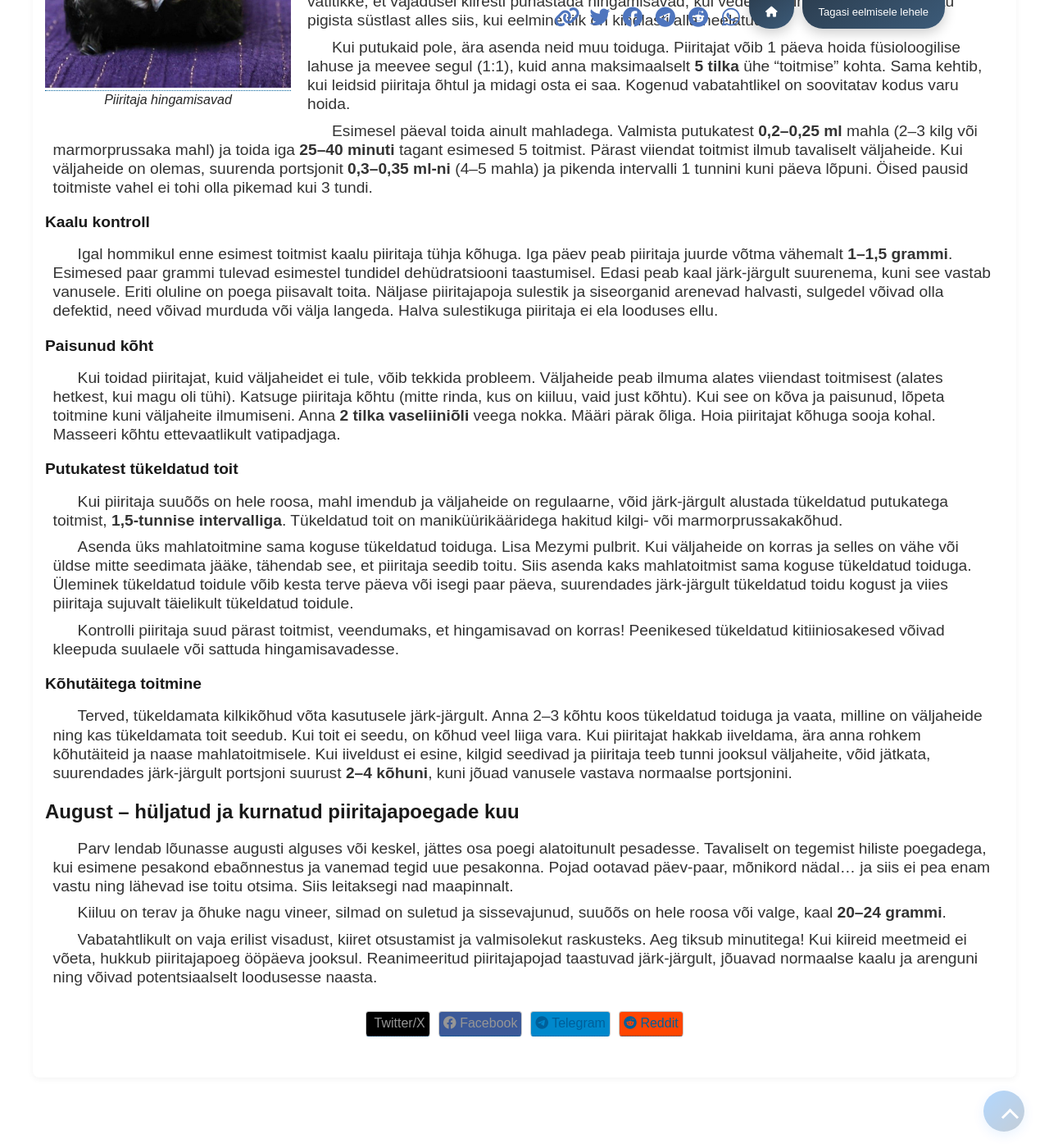
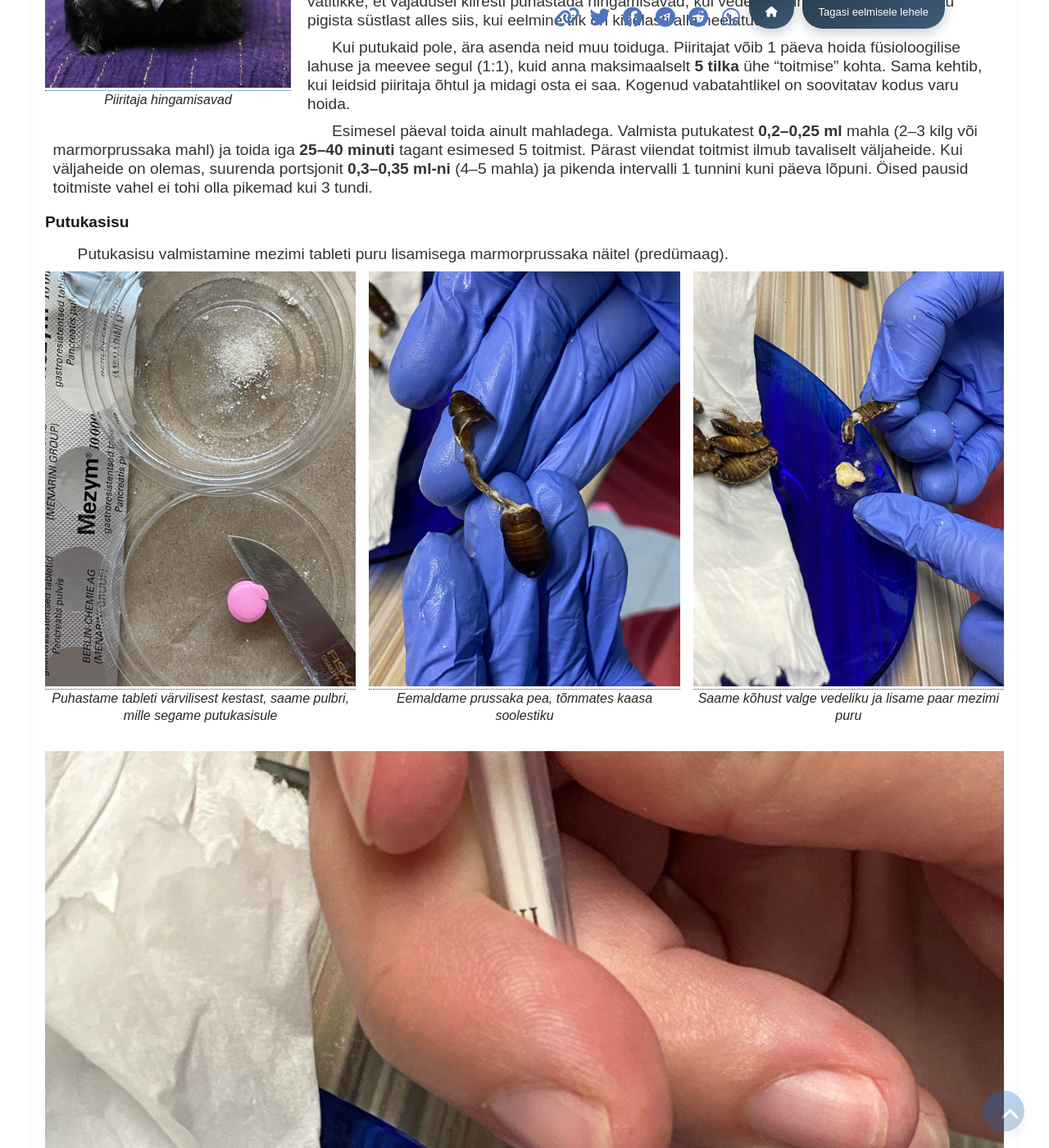
Before and after one commit to loodus-wiki/apus-apus, a Jekyll site: the page built from docs/est/exhaustion.md, in a window 1280 px wide and 1400 px high, scrolled down 3802 px. Shown: the whole window at 82% size. Built offline with Jekyll 4.4.1, drawn with Linux system fonts in a browser that asks for light colours; some of the changed text lies outside the part shown.

Commit message:
Putukasisu

```diff
--- a/docs/est/exhaustion.md
+++ b/docs/est/exhaustion.md
@@ -157,6 +157,31 @@ Kui putukaid pole, ära asenda neid muu toiduga. Piiritajat võib 1 päeva hoida
 
 Esimesel päeval toida ainult mahladega. Valmista putukatest **0,2–0,25 ml** mahla (2–3 kilg või marmorprussaka mahl) ja toida iga **25–40 minuti** tagant esimesed 5 toitmist. Pärast viiendat toitmist ilmub tavaliselt väljaheide. Kui väljaheide on olemas, suurenda portsjonit **0,3–0,35 ml-ni** (4–5 mahla) ja pikenda intervalli 1 tunnini kuni päeva lõpuni. Öised pausid toitmiste vahel ei tohi olla pikemad kui 3 tundi.
 
+### Putukasisu
+
+Putukasisu valmistamine mezimi tableti puru lisamisega marmorprussaka näitel (predümaag).
+
+<div class="image-gallery">
+<figure>
+  <img src="../assets/images/mezim.jpg" alt="Puhastame tableti värvilisest kestast, saame pulbri, mille lisame hiljem putukasisule" width="400">
+  <figcaption>Puhastame tableti värvilisest kestast, saame pulbri, mille segame putukasisule</figcaption>
+</figure>
+<figure>
+  <img src="../assets/images/insect-extract1.jpg" alt="Eemaldame pea, tõmmates kaasa soolestiku" width="400">
+  <figcaption>Eemaldame prussaka pea, tõmmates kaasa soolestiku</figcaption>
+</figure>
+<figure>
+  <img src="../assets/images/insect-extract2.jpg" alt="Saame kõhust valge vedeliku" width="400">
+  <figcaption>Saame kõhust valge vedeliku ja lisame paar mezimi puru</figcaption>
+</figure>
+<figure>
+  <img src="../assets/images/insect-extract3.jpg" alt="Tõmbame segu süstlasse, et hiljem ettevaatlikult pigistada keele kõrvalt, vältides segu sattumist hingamislõhedesse" width="400">
+  <figcaption>Tõmbame segu süstlasse, et hiljem ettevaatlikult pigistada keele kõrvalt, vältides segu sattumist hingamislõhedesse</figcaption>
+</figure>
+</div>
+
+
+
 ### Kaalu kontroll
 
 Igal hommikul enne esimest toitmist kaalu piiritaja tühja kõhuga. Iga päev peab piiritaja juurde võtma vähemalt **1–1,5 grammi**. Esimesed paar grammi tulevad esimestel tundidel dehüdratsiooni taastumisel. Edasi peab kaal järk-järgult suurenema, kuni see vastab vanusele. Eriti oluline on poega piisavalt toita. Näljase piiritajapoja sulestik ja siseorganid arenevad halvasti, sulgedel võivad olla defektid, need võivad murduda või välja langeda. Halva sulestikuga piiritaja ei ela looduses ellu.
```
Also changed, not shown: docs/ru/exhaustion.md (+6 -2 lines), docs/ru/more-information.md (+22 -0 lines), docs/assets/images/mezim.jpg (added).
